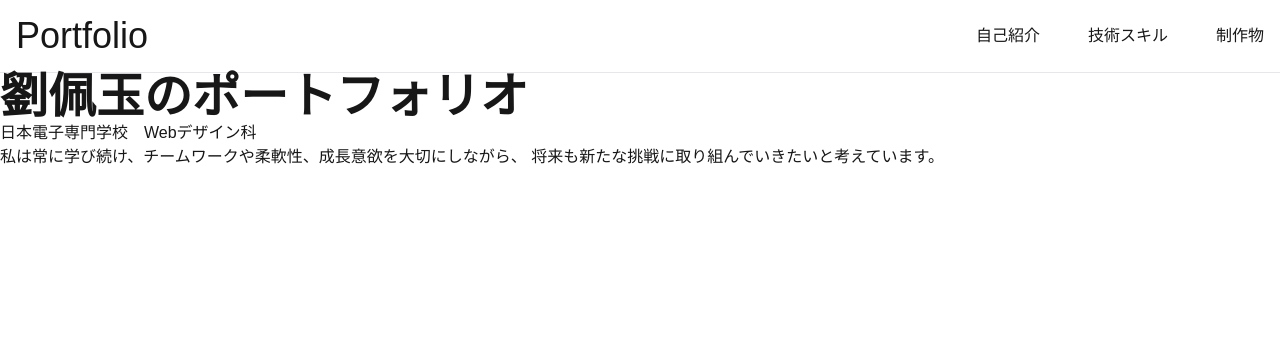
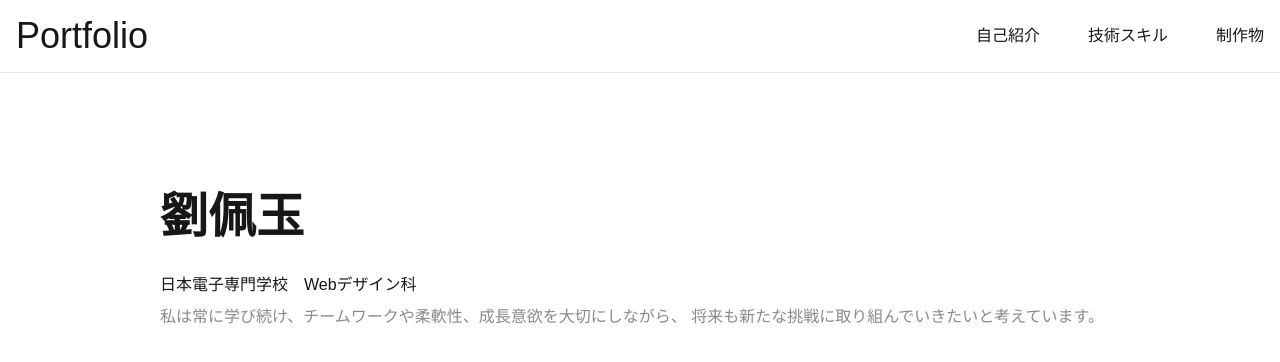
Before and after one commit to liupeiyu21/Portfolio, a Next.js app: page / in a window 1280 px wide. Shown: the top 362 px of the page. Built offline with nearby package versions, Linux system fonts and the light colour scheme.

Commit message:
ファスビューの文字が終わった

```diff
--- a/app/page.tsx
+++ b/app/page.tsx
@@ -6,15 +6,15 @@ export default function Home() {
       <nav className="border-b border-gray-200 p-4 flex justify-between mx-auto container items-center " >
         <div className="text-4xl">Portfolio</div>
          <div className="space-x-12 font-medium">
-          <a href="#" className="hover:text-blue-800 hover:font-extrabold">自己紹介</a>
-          <a href="#" className="hover:text-blue-800 hover:font-extrabold">技術スキル</a>
-          <a href="#" className="hover:text-blue-800 hover:font-extrabold">制作物</a>
+          <a href="#" className="hover:text-blue-800 hover:font-extrabold transition-all duration-300">自己紹介</a>
+          <a href="#" className="hover:text-blue-800 hover:font-extrabold transition-all duration-300">技術スキル</a>
+          <a href="#" className="hover:text-blue-800 hover:font-extrabold transition-all duration-300">制作物</a>
          </div>
       </nav>
       <div>
-        <h1 className="text-5xl font-black">劉佩玉のポートフォリオ</h1>
-        <h3>日本電子専門学校　Webデザイン科</h3>
-        <p>私は常に学び続け、チームワークや柔軟性、成長意欲を大切にしながら、
+        <h1 className="text-2xl sm:text-5xl font-bold  mx-auto container pt-30 pl-40 ">劉佩玉</h1>
+        <h3 className="mx-auto container pl-40 pt-8 font-medium">日本電子専門学校　Webデザイン科</h3>
+        <p className="mx-auto container pl-40 pt-2 text-[#8a8a8a]">私は常に学び続け、チームワークや柔軟性、成長意欲を大切にしながら、
         将来も新たな挑戦に取り組んでいきたいと考えています。</p>
 
       </div>
```
